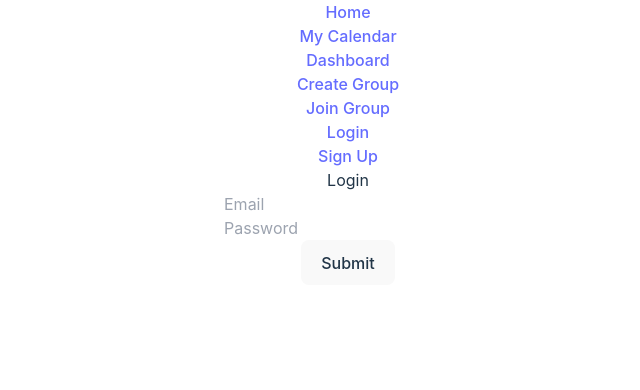
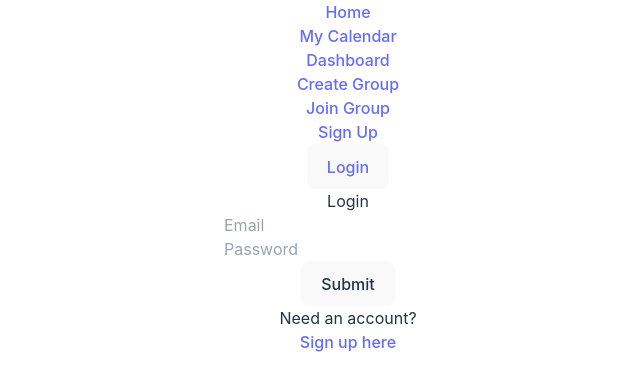
Before and after one commit to WPI-Hackathon/WPI-Hackathon.github.io, a React (Vite) app: page / in a window 1280 px wide. Shown: the top 390 px of the page, without its empty margins (292-932 px from the left). Built offline with nearby package versions, Linux system fonts and the light colour scheme; no server answers.

Commit message:
added login/logout / signup

```diff
--- a/src/components/NavBar.tsx
+++ b/src/components/NavBar.tsx
@@ -1,7 +1,30 @@
-import React from 'react';
+import { User, onAuthStateChanged, getAuth, signOut } from 'firebase/auth';
+import React, { useState } from 'react';
 import { Link } from 'react-router-dom';
+import { useEffect } from 'react';
 
 const NavBar: React.FC = () => {
+  const auth = getAuth();
+  const [user, setUser] = useState(auth.currentUser);
+  useEffect(() => {
+    onAuthStateChanged(auth, (user: User | null) => {
+      if (user) {
+        setUser(user)
+      } else {
+        setUser(user)
+      }
+    })
+  })
+
+
+
+  const logout = () => {
+    signOut(auth).then(() => {
+      setUser(null)
+    }).catch((error) => {
+      console.error(error)
+    })
+  }
 
   return (
     <nav className="bg-indigo-600 p-4 absolute top-0 w-full">
@@ -22,11 +45,21 @@ const NavBar: React.FC = () => {
           <Link to="/joingroup" className="text-white">Join Group</Link>
         </div>
         <div>
-          <Link to="/login" className="text-white">Login</Link>
-        </div>
-        <div>
           <Link to="/signup" className="text-white">Sign Up</Link>
         </div>
+
+        {user ?
+          <div>
+            <div>
+              <button onClick={logout}>Logout</button>
+            </div>
+            <div>Hello {user?.displayName}</div>
+          </div>
+          :
+          <button>
+            <Link to="/login" className="text-white">Login</Link>
+          </button>
+        }
       </div>
     </nav>
   );
--- a/src/screens/LoginScreen.tsx
+++ b/src/screens/LoginScreen.tsx
@@ -1,6 +1,7 @@
 import { User, onAuthStateChanged, signInWithEmailAndPassword } from "firebase/auth"
 import { useEffect, useState } from "react"
 import { getAuth } from "../config/firebase";
+import { Link } from "react-router-dom";
 
 export default function LoginScreen() {
 
@@ -39,22 +40,6 @@ export default function LoginScreen() {
     console.log(user)
   }
 
-
-  // return (
-  //   <section>
-  //     <div>{JSON.stringify(user)}</div>
-  //     <div className="my-10">
-  //       <input type="text" placeholder="Email" onChange={event => setEmail(event.target.value)} />
-  //     </div>
-  //     <div className="my-10">
-  //       <input type="text" placeholder="Password" onChange={event => setPassword(event.target.value)} />
-  //     </div>
-  //     <div className="my-20">
-  //       <button onClick={login}>Submit</button>
-  //     </div>
-  //   </section>
-  // )
-
   return (
     <section className="max-w-md mx-auto mt-20 p-6 rounded shadow-md">
       {/* <div className="mb-4 text-center">{JSON.stringify(user)}</div> */}
@@ -79,10 +64,12 @@ export default function LoginScreen() {
         <button
           onClick={login}
           className="w-full px-4 py-2 text-white bg-blue-500 rounded hover:bg-blue-700 focus:outline-none focus:bg-blue-700"
-          >
+        >
           Submit
         </button>
       </div>
+      <p>Need an account?</p>
+      <Link to="/signup" className="text-white">Sign up here</Link>
     </section>
   );
 }
```
